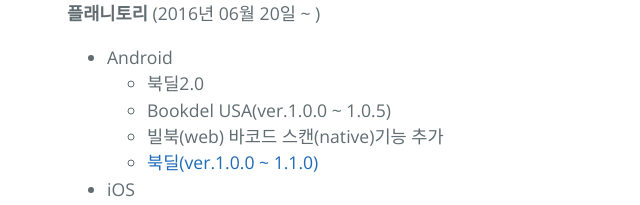
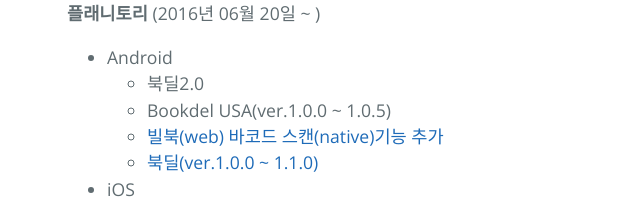
Before and after one commit to RooneyDad/rooneydad.github.io, a website: page index.html in a window 1280 px wide. Shown: the part 1420-1625 px from the top of the page, without its empty margins (157-797 px from the left). Drawn offline with nearby package versions, Linux system fonts and the light colour scheme.

Commit message:
Update index.html

```diff
--- a/index.html
+++ b/index.html
@@ -150,7 +150,11 @@
           <ul class="task-list">
             <li>북딜2.0</li>
             <li>Bookdel USA(ver.1.0.0 ~ 1.0.5)</li>
-            <li>빌북(web) 바코드 스캔(native)기능 추가</li>
+            <li>
+              <a href="http://ganee.tistory.com/104" target="_blank">
+                빌북(web) 바코드 스캔(native)기능 추가
+              </a>
+            </li>
             <li>
               <a href="http://ganee.tistory.com/106" target="_blank">
                 북딜(ver.1.0.0 ~ 1.1.0)
```
